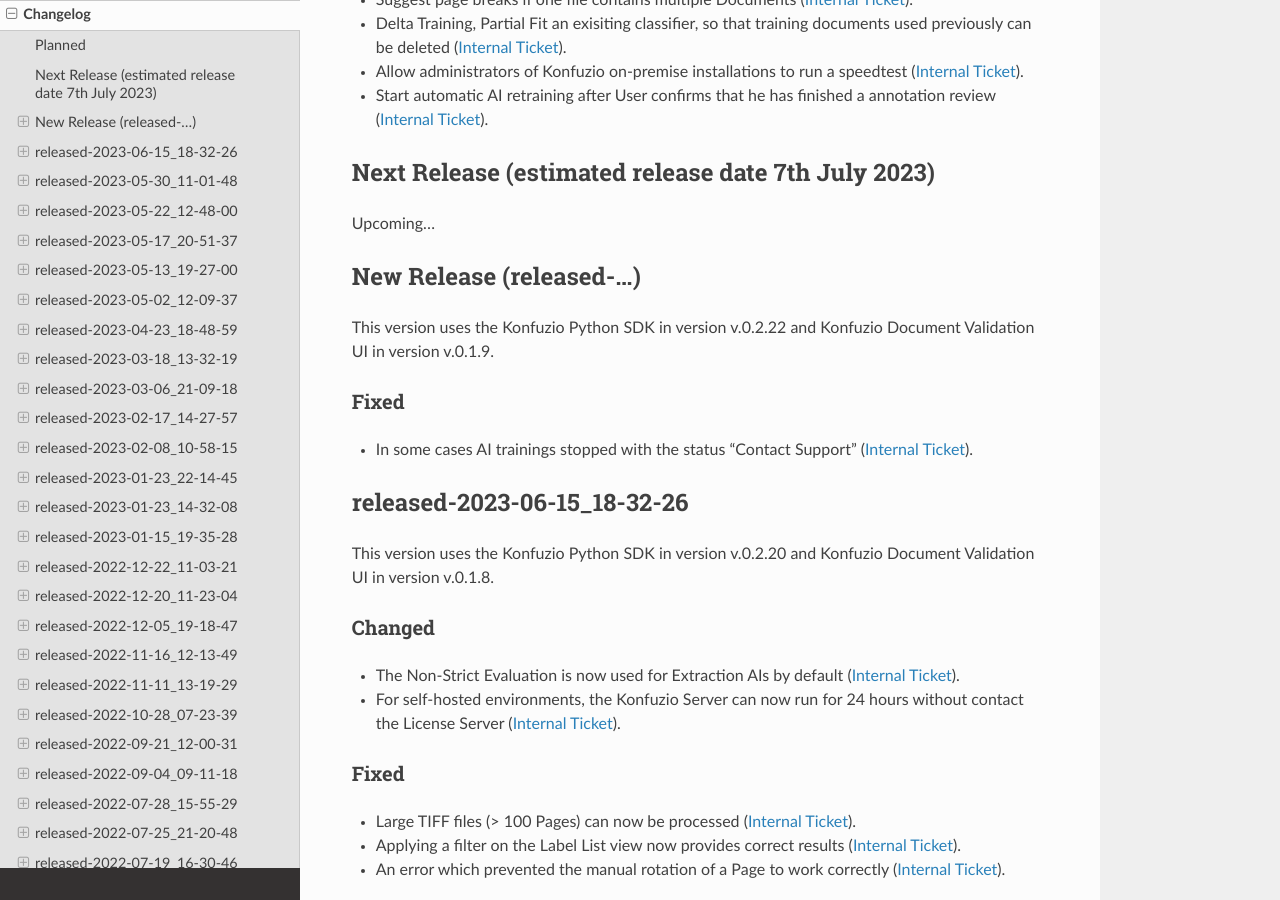
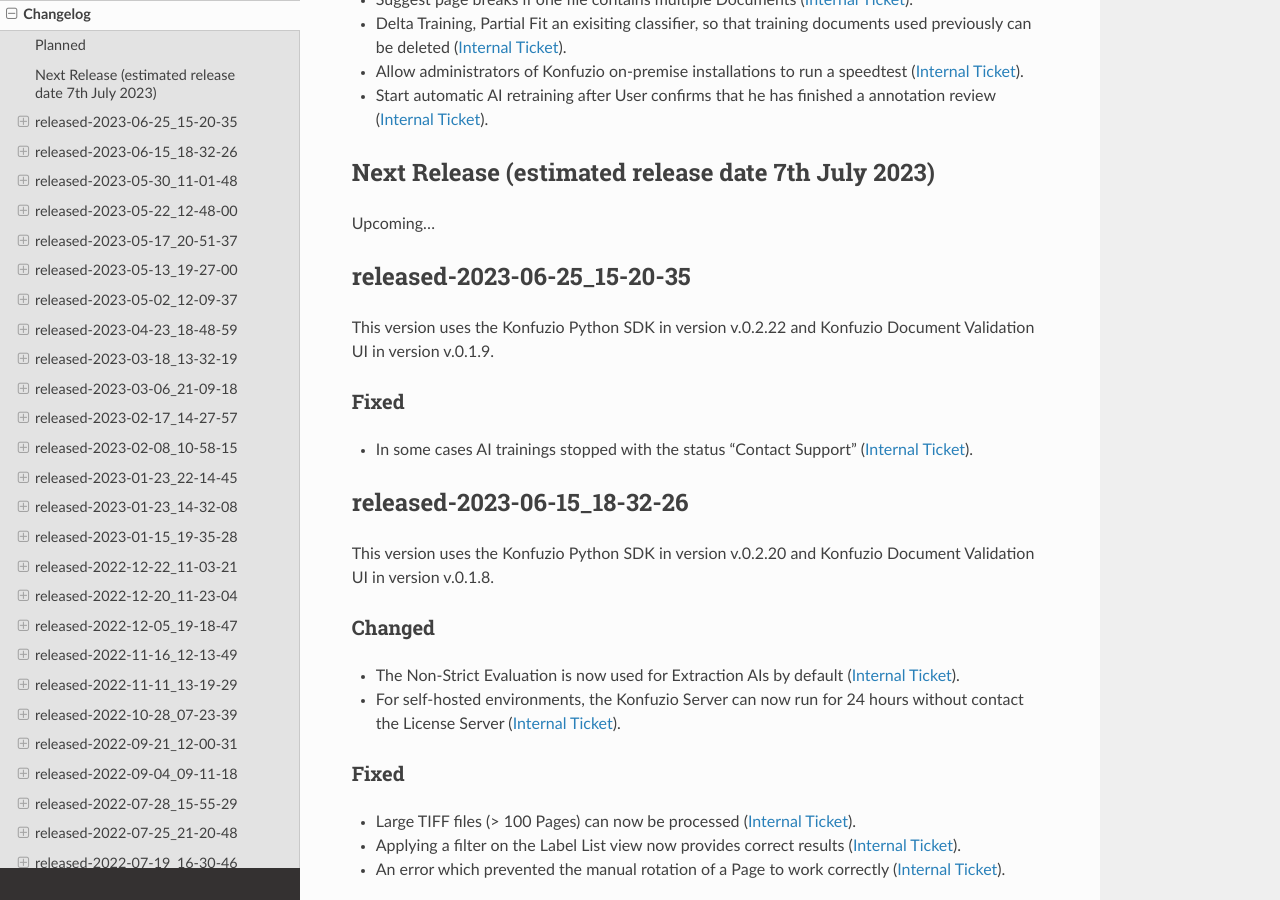
Before and after one commit to konfuzio-ai/konfuzio-sdk, a Sphinx documentation site: the page built from docs/web/changelog_app.md, in a window 1280 px wide and 900 px high, scrolled down 540 px. Built offline with Sphinx 7.4.7 and the Read the Docs theme 2.0.0, drawn with Linux system fonts in a browser that asks for light colours; pages that are not in the unit, such as notebooks, are missing from menus; a script that is not in the unit is left out.

Commit message:
Update changelog_app.md

```diff
--- a/docs/web/changelog_app.md
+++ b/docs/web/changelog_app.md
@@ -25,7 +25,7 @@
 
 Upcoming...
 
-## New Release (released-...)
+## released-2023-06-25_15-20-35
 This version uses the Konfuzio Python SDK in version v.0.2.22 and Konfuzio Document Validation UI in version v.0.1.9.
 
 ### Fixed
```
